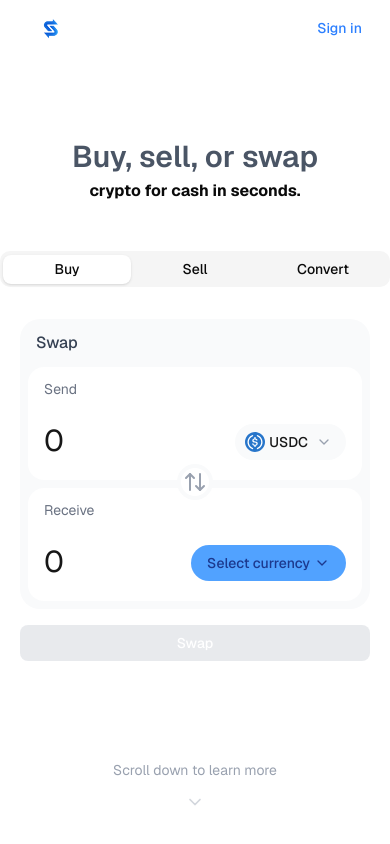
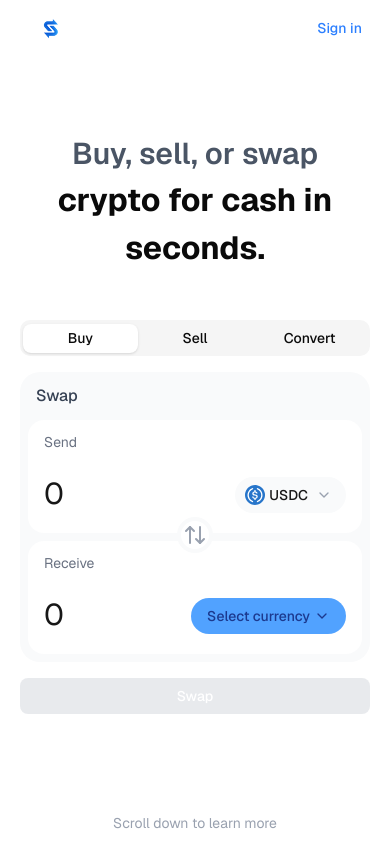
Before and after one commit to favourolaoye/gidswapv2, a Next.js app: page / in a window 390 px wide. Shown: the top 844 px of the page. Built offline with nearby package versions, Linux system fonts and the light colour scheme.

Commit message:
mobile responsiveness fix

```diff
--- a/_components/sections/Hero.tsx
+++ b/_components/sections/Hero.tsx
@@ -26,7 +26,7 @@ export default function Hero() {
               <span className="text-3xl text-gray-600 dark:text-white/80 sm:text-[2.5rem] md:text-[3.5rem] lg:text-[4rem]">
                 Buy, sell, or swap
               </span>
-              <span className="text-[1rem] font-bold sm:text-[2rem] md:text-[3rem] lg:text-[4rem]">
+              <span className="text-[2rem] font-bold sm:text-[3.25rem] md:text-[4rem]">
                 crypto for cash in seconds.
               </span>
             </h1>
@@ -38,7 +38,7 @@ export default function Hero() {
           onValueChange={setSelectedTab}
           className="w-full space-y-6"
         >
-          <div className="flex justify-center mb-8">
+          <div className="flex justify-center mb-4 px-5">
             <TabsList className="grid grid-cols-3 w-full max-w-md">
               <TabsTrigger value="buy">Buy</TabsTrigger>
               <TabsTrigger value="sell">Sell</TabsTrigger>
```
